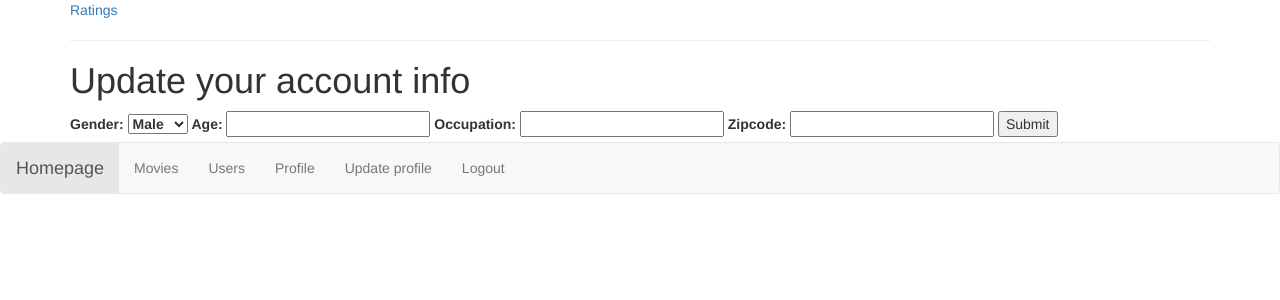
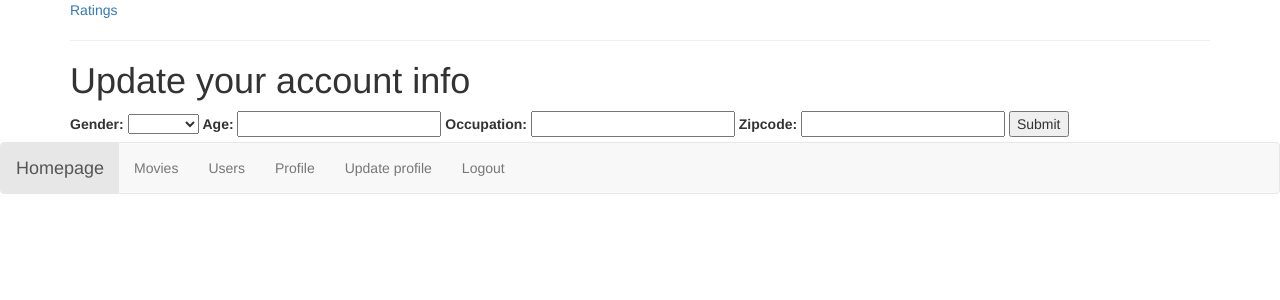
Before and after one commit to hb-kada/hb-ratings, a Flask app: page /update-info in a window 1280 px wide. Shown: the top 300 px of the page. Run offline with Flask 2, Linux system fonts and the light colour scheme; the visitor is signed in with stand-in values (Sample User, id 1); some libraries are stand-ins or nearby versions.

Commit message:
Fixed gender on user info form

```diff
--- a/templates/update_info.html
+++ b/templates/update_info.html
@@ -6,8 +6,9 @@
 <form action="/update-info" method='POST'>
     <label>Gender:
         <select name="gender">
+            <option value=""> </option>
             <option value="M">Male</option>
-            <oppion value="F">Female</oppion>
+            <option value="F">Female</option>
             <option value="O">Other</option>
         </select>
     </label>
```
